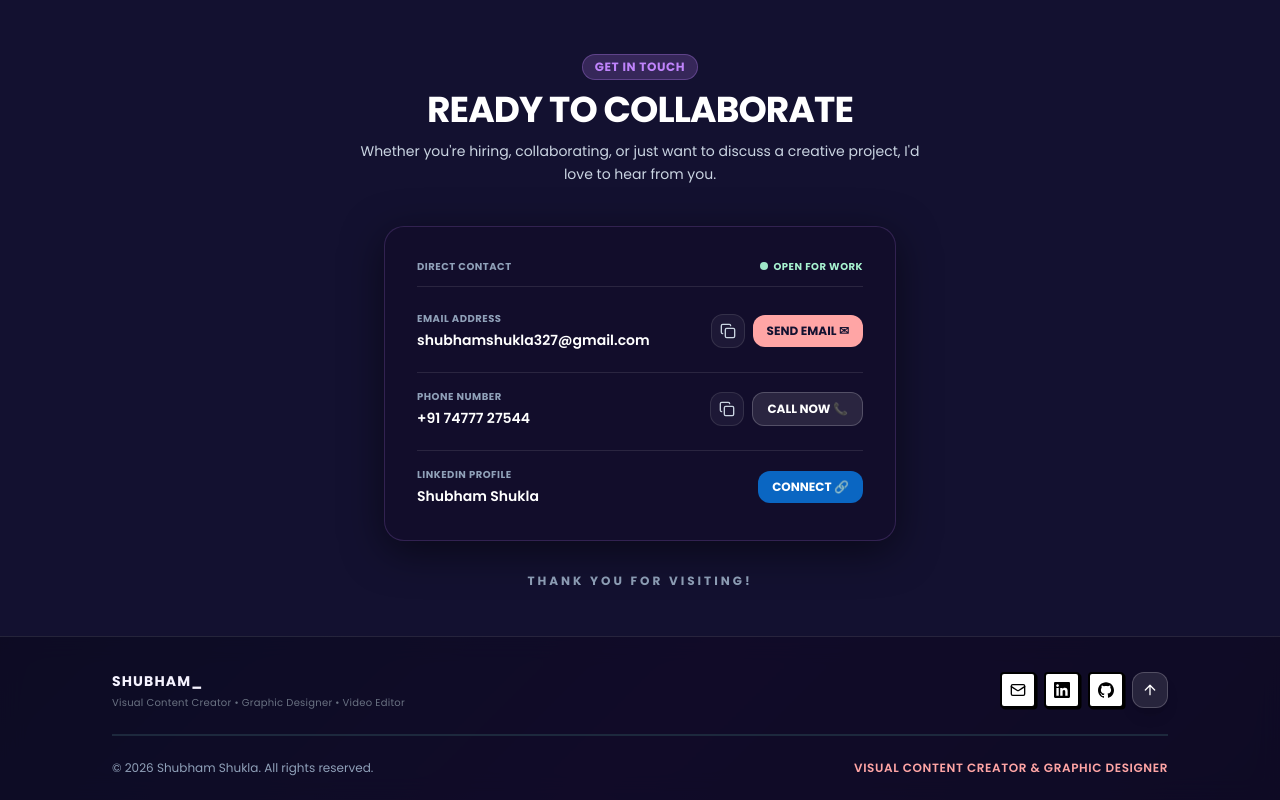
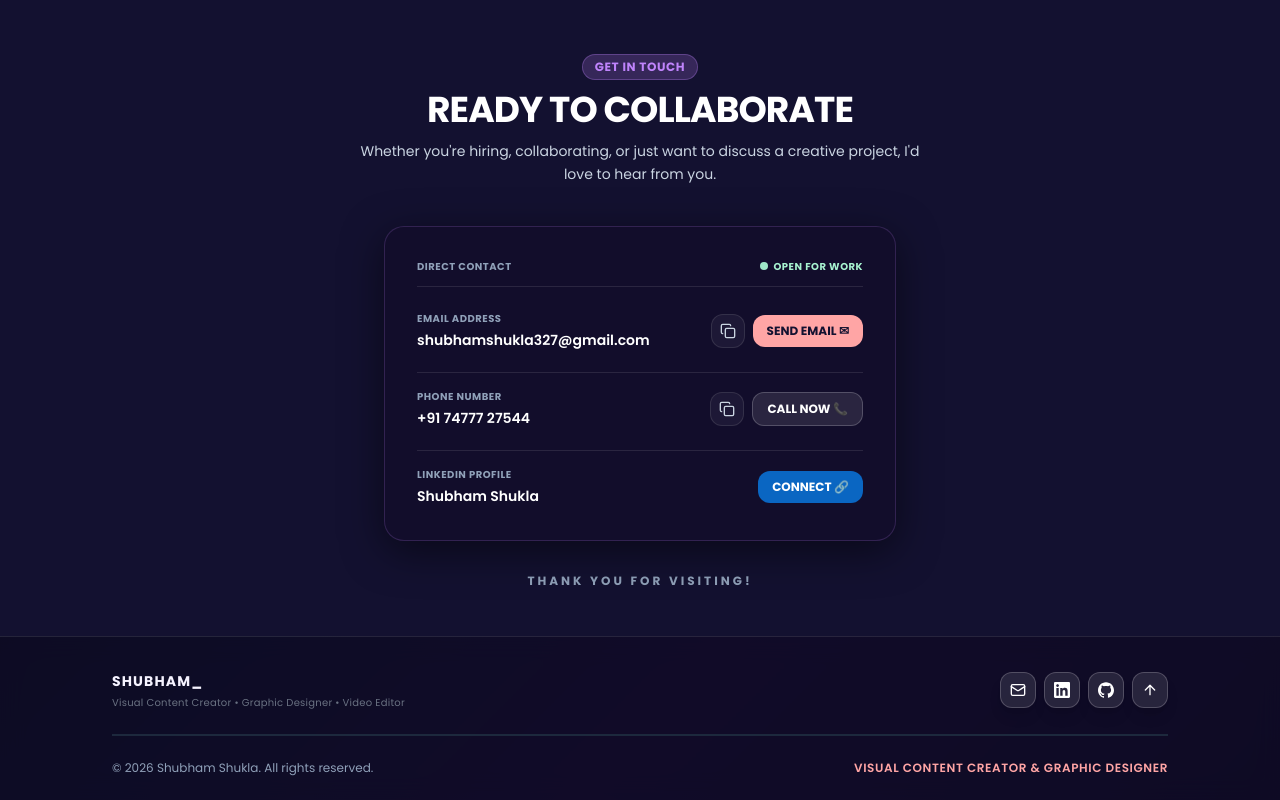
Before and after one commit to sybus-netizen/Portfolio, a Next.js app: page / in a window 1280 px wide. Shown: the part 2876-3676 px from the top of the page. Built offline with nearby package versions, Linux system fonts and the light colour scheme.

Commit message:
Upgrade Footer social buttons to modern glass style for unified alignment

```diff
--- a/src/components/Footer.tsx
+++ b/src/components/Footer.tsx
@@ -38,7 +38,7 @@ export default function Footer() {
             {/* Email Icon */}
             <a
               href="mailto:shubhamshukla327@gmail.com"
-              className="w-9 h-9 border-2 border-black bg-white flex items-center justify-center text-black active:translate-x-0.5 active:translate-y-0.5 shadow-[1.5px_1.5px_0px_#000] active:shadow-none transition-all rounded-sm cursor-pointer"
+              className="w-9 h-9 border border-white/20 bg-white/10 hover:bg-white/20 flex items-center justify-center text-white transition-all rounded-xl cursor-pointer shadow-lg hover:scale-105"
               aria-label="Email"
             >
               <Mail className="w-4 h-4 shrink-0" />
@@ -49,7 +49,7 @@ export default function Footer() {
               href="https://www.linkedin.com/in/shubham-shukla-bb9760429/"
               target="_blank"
               rel="noopener noreferrer"
-              className="w-9 h-9 border-2 border-black bg-white flex items-center justify-center text-black active:translate-x-0.5 active:translate-y-0.5 shadow-[1.5px_1.5px_0px_#000] active:shadow-none transition-all rounded-sm cursor-pointer"
+              className="w-9 h-9 border border-white/20 bg-white/10 hover:bg-white/20 flex items-center justify-center text-white transition-all rounded-xl cursor-pointer shadow-lg hover:scale-105"
               aria-label="LinkedIn"
             >
               <LinkedinIcon className="w-4 h-4 shrink-0" />
@@ -60,7 +60,7 @@ export default function Footer() {
               href="https://github.com/shubham-shukla"
               target="_blank"
               rel="noopener noreferrer"
-              className="w-9 h-9 border-2 border-black bg-white flex items-center justify-center text-black active:translate-x-0.5 active:translate-y-0.5 shadow-[1.5px_1.5px_0px_#000] active:shadow-none transition-all rounded-sm cursor-pointer"
+              className="w-9 h-9 border border-white/20 bg-white/10 hover:bg-white/20 flex items-center justify-center text-white transition-all rounded-xl cursor-pointer shadow-lg hover:scale-105"
               aria-label="GitHub"
             >
               <GithubIcon className="w-4 h-4 shrink-0" />
@@ -69,7 +69,7 @@ export default function Footer() {
             {/* Back to Top */}
             <button
               onClick={scrollToTop}
-              className="w-9 h-9 border border-white/20 bg-white/10 hover:bg-white/20 flex items-center justify-center text-white transition-all rounded-xl cursor-pointer shadow-lg"
+              className="w-9 h-9 border border-white/20 bg-white/10 hover:bg-white/20 flex items-center justify-center text-white transition-all rounded-xl cursor-pointer shadow-lg hover:scale-105"
               title="Back to Top"
               aria-label="Scroll to top"
             >
```
